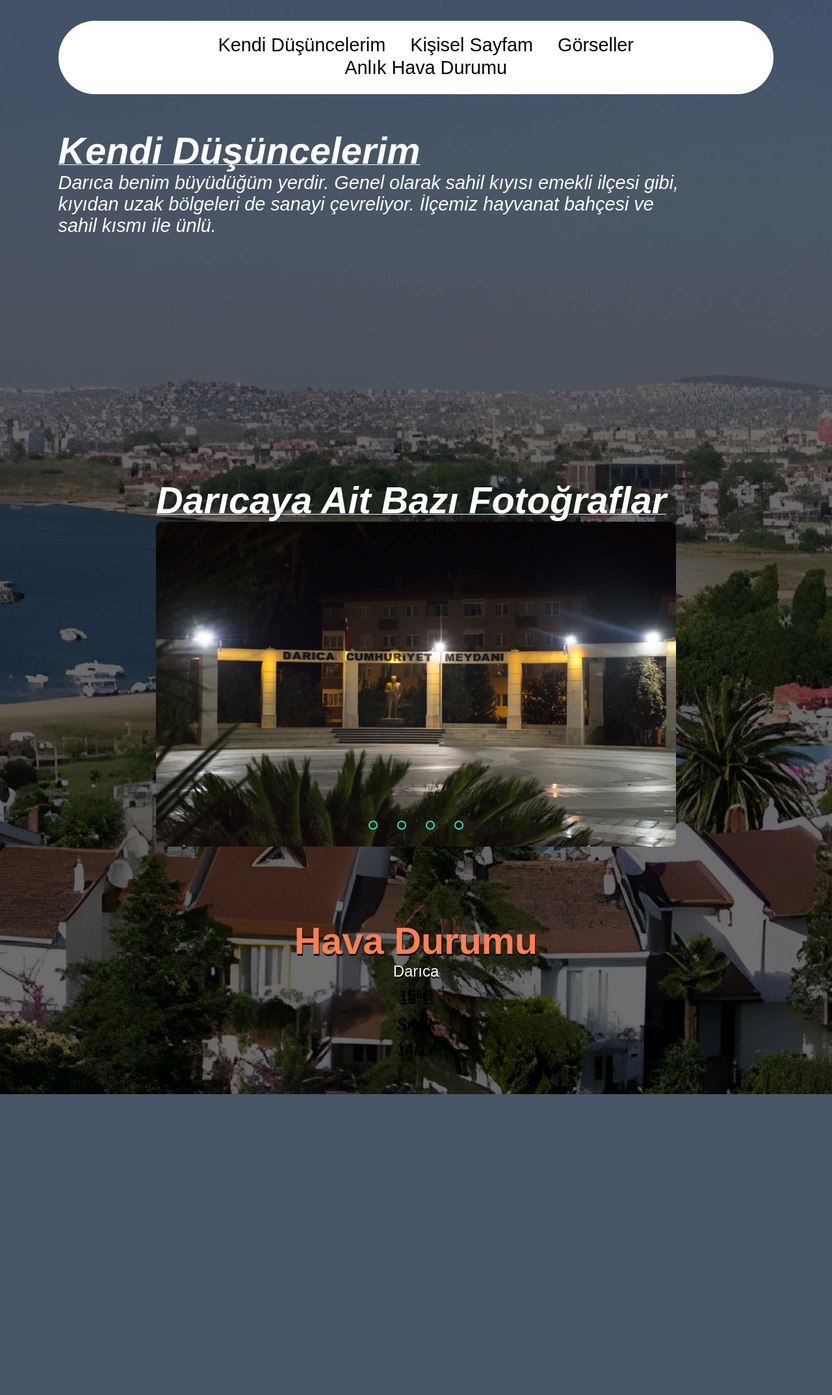
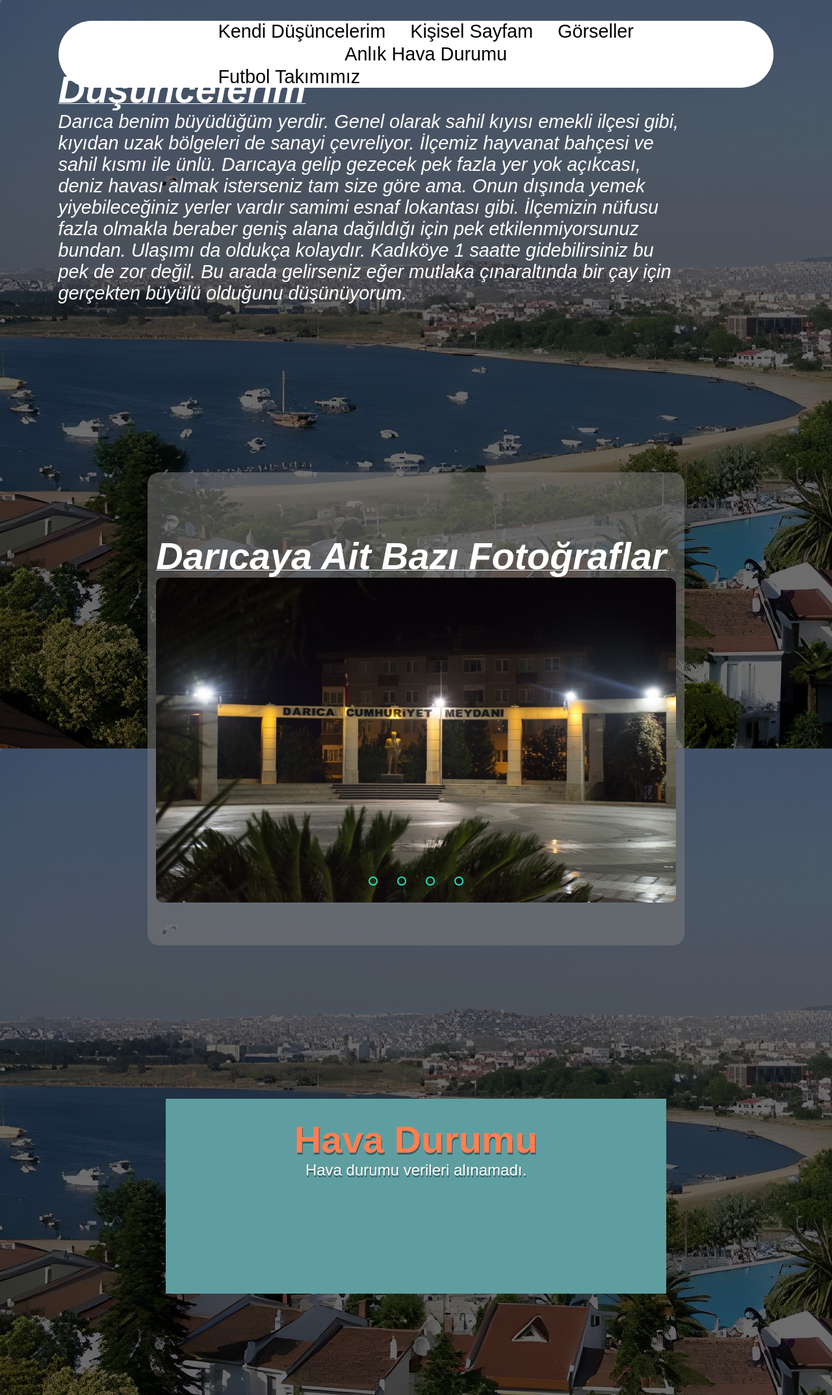
Before and after one commit to erencsahin/my-website, a PHP site: page /my-website/sehrim.html in a window 1280 px wide. Shown: the whole page at 65% size. Before the commit the page ends 1684 px from the top, so only its background shows below. Run offline with PHP 8.4, Linux system fonts and the light colour scheme.

Commit message:
apiden online olarak şehrim sayfasına data çekildi. şehrimin takımı sayfasına giriş yapıldı

```diff
--- a/havadurumu.js
+++ b/havadurumu.js
@@ -1,2 +1,33 @@
-const url = 'https://api.openweathermap.org/data/2.5/weather?lat={40.7747}&lon={29.4008}&appid={16a31c8d080e80aee16040216a812275}'
-const key = "16a31c8d080e80aee16040216a812275";
+const API_KEY = "16a31c8d080e80aee16040216a812275";
+const CITY_NAME = "Darıca";
+
+const cityElement = document.querySelector(".city");
+const tempElement = document.querySelector(".temp");
+const descElement = document.querySelector(".desc");
+const minmaxElement = document.querySelector(".minmax");
+
+function displayWeatherData(data) {
+  const weatherDescription = data.weather[0].description;
+  const temperature = data.main.temp;
+  const minTemp = data.main.temp_min;
+  const maxTemp = data.main.temp_max;
+
+  cityElement.textContent = CITY_NAME;
+  tempElement.textContent = `${temperature} °C`;
+  descElement.textContent = weatherDescription;
+  minmaxElement.textContent = `Min: ${minTemp} °C, Max: ${maxTemp} °C`;
+}
+
+function getWeatherData() {
+  const url = `https://api.openweathermap.org/data/2.5/weather?q=${CITY_NAME}&lang=tr&appid=${API_KEY}&units=metric`;
+
+  fetch(url)
+    .then(response => response.json())
+    .then(data => displayWeatherData(data))
+    .catch(error => {
+      console.log("Hata:", error);
+      cityElement.textContent = "Hava durumu verileri alınamadı.";
+    });
+}
+
+getWeatherData();
--- a/login.php
+++ b/login.php
@@ -1,6 +1,6 @@
 <?php
-$correctUsername='erencsahin0@gmail.com';
-$correctPassword='123456';
+$correctUsername='g211210088@ogr.sakarya.edu.tr';
+$correctPassword='g211210088';
 
 if (isset($_POST['username'])) {
     $username=$_POST['username'];
--- a/sehrim.html
+++ b/sehrim.html
@@ -13,43 +13,49 @@
       <nav class="navbar">
         <a href="#own-thinks" class="kendi-düsüncelerim">Kendi Düşüncelerim</a>
         <a href="mywebsite.html" class="mainpage">Kişisel Sayfam</a>
-        <a href="mywebsite.html" class="photos">Görseller</a>
-        <a href="mywebsite.html" class="weather">Anlık Hava Durumu</a>
+        <a href="#photos" class="photos">Görseller</a>
+        <a href="#weather" class="weather">Anlık Hava Durumu</a>
+        <a href="dgb.html" class="dgb">Futbol Takımımız</a>
       </nav>
     </header>
 
     <section class="own-thinks" id="own-thinks">
       <div class="content">
-        <h3>Kendi Düşüncelerim</h3>
+        <h3>Düşüncelerim</h3>
         <p class="düsünce-paragraf">
-          Darıca benim büyüdüğüm yerdir. Genel olarak sahil kıyısı emekli ilçesi gibi,
-          kıyıdan uzak bölgeleri de sanayi çevreliyor. İlçemiz hayvanat bahçesi ve sahil
-          kısmı ile ünlü.
+          Darıca benim büyüdüğüm yerdir. Genel olarak sahil kıyısı emekli ilçesi
+          gibi, kıyıdan uzak bölgeleri de sanayi çevreliyor. İlçemiz hayvanat
+          bahçesi ve sahil kısmı ile ünlü. Darıcaya gelip gezecek pek fazla yer yok açıkcası,
+          deniz havası almak isterseniz tam size göre ama. Onun dışında yemek yiyebileceğiniz yerler vardır
+          samimi esnaf lokantası gibi. İlçemizin nüfusu fazla olmakla beraber geniş alana dağıldığı için pek
+          etkilenmiyorsunuz bundan. Ulaşımı da oldukça kolaydır. Kadıköye 1 saatte gidebilirsiniz bu pek de zor değil.
+          Bu arada gelirseniz eğer mutlaka çınaraltında bir çay için gerçekten büyülü olduğunu düşünüyorum.
         </p>
       </div>
     </section>
     <section class="photos" id="photos">
+      <div class="container">
         <div class="content">
           <h3>Darıcaya Ait Bazı Fotoğraflar</h3>
 
           <div class="slider">
             <div class="slide">
-            <input type="radio" name="radio-btn" id="radio1">
-            <input type="radio" name="radio-btn" id="radio2">
-            <input type="radio" name="radio-btn" id="radio3">
-            <input type="radio" name="radio-btn" id="radio4">
+              <input type="radio" name="radio-btn" id="radio1" />
+              <input type="radio" name="radio-btn" id="radio2" />
+              <input type="radio" name="radio-btn" id="radio3" />
+              <input type="radio" name="radio-btn" id="radio4" />
 
               <div class="image first">
-              <img src="images/darıca1.jpeg" alt="">
+                <img src="images/darıca1.jpeg" alt="" />
               </div>
               <div class="img">
-              <img src="images/darıca2.jpeg" alt="">
+                <img src="images/darıca2.jpeg" alt="" />
               </div>
               <div class="img">
-              <img src="images/darıca3.jpeg" alt="">
+                <img src="images/darıca3.jpeg" alt="" />
               </div>
               <div class="img">
-              <img src="images/darıca4.jpg" alt="">
+                <img src="images/darıca4.jpg" alt="" />
               </div>
 
               <div class="nav-auto">
@@ -68,30 +74,31 @@
             </div>
           </div>
         </div>
-    </section>
-
-    <section class="weather">
-      <div class="content">
-        <h2>Hava Durumu</h2>
-        <div class="city">Darıca</div>
-        <div class="temp">15°C</div>
-        <div class="desc">Sıcak</div>
-        <div class="minmax">14/17</div>
       </div>
     </section>
 
+    <section class="weather" id="weather">
+      <div class="weather-container">
+        <div class="content">
+          <h2>Hava Durumu</h2>
+          <div class="city"></div>
+          <div class="temp"></div>
+          <div class="desc"></div>
+          <div class="minmax"></div>
+        </div>
+      </div>
+    </section>
 
     <script type="text/javascript">
-      var counter=1;
-      setInterval(function(){
-        document.getElementById('radio' + counter).checked=true;
+      var counter = 1;
+      setInterval(function () {
+        document.getElementById("radio" + counter).checked = true;
         counter++;
-        if (counter>4) {
+        if (counter > 4) {
           counter = 1;
         }
-      },2000)
+      }, 2000);
     </script>
     <script src="havadurumu.js"></script>
-
   </body>
 </html>
--- a/styles/sehrim.css
+++ b/styles/sehrim.css
@@ -10,13 +10,7 @@
     transition : 0.2s ease;
 }
 
-body{
-    background-position: center;
-    background-size: cover;
-
-}
 section{
-    display: block;
     padding: 3.5rem 7%;
 }
 p{
@@ -54,17 +48,16 @@
 }
 
 .header{
+    background-color: #ffffff;
     display: flex;
     align-items: center;
     justify-content: space-around;
     padding: 0 7%;
     margin: 2rem 7%;
-    height: 113px;
     position: sticky;
-    background-color: rgb(255, 255, 255);
     top: 0;
     border-radius: 30rem;
-    z-index: 500; /* bunun nedeni scroll aşağı gitse de headerim kaybolmasın(önüne bir şey geçmesin). */
+    z-index: 500;
 
 }
 .own-thinks{
@@ -78,6 +71,15 @@
     max-width: 60rem;
 }
 
+.container{
+    height: 728px;
+    width: 75%;
+    border-radius: 18px;
+    display: flex;
+    align-items: center;
+    justify-content: center;
+    background-color: #7a7a7a8a;
+}
 
 .slider{
     width: 800px;
@@ -173,32 +175,49 @@
     flex-direction: column;
     align-items: center;
     text-align: center;
+    margin-top: 124px;
+    margin-bottom: 100px;
+}
+.content{
+    font-size: 4.2rem;
+    margin-top: 30px;
 }
 .content h2{
     font-size: 3.6rem;
     color: coral;
-    text-shadow: 1px 3px rgba(0, 0, 0, .9);
+    text-shadow: 1px 3px rgba(0, 0, 0, .4);
 }
 .city{
     color: white;
     font-size: 24px;
     font-weight: 500;
     margin-bottom: 10px;
-    text-shadow: 1px 3px rgba(0, 0, 0, .9);
+    text-shadow: 1px 3px rgba(0, 0, 0, .4);
+
 }
 .temp{
+    color: white;
     font-size: 24px;
     font-weight: bold;
     margin-bottom: 15px;
-    text-shadow: 1px 5px rgba(0, 0, 0, .9);
+    text-shadow: 1px 5px rgba(0, 0, 0, .4);
 }
 .desc{
+    color: white;
     font-size: 24px;
     font-style: italic;
-    text-shadow: 1px 3px rgba(0, 0, 0, .9);
+    text-shadow: 1px 3px rgba(0, 0, 0, .4);
     margin-bottom: 10px;
+    text-transform: capitalize;
 }
 .minmax{
+    color: white;
     font-size: 24px;
-    text-shadow: 1px 3px rgba(0, 0, 0, .9);
+    text-shadow: 1px 3px rgba(0, 0, 0, .4);
 }
+
+.weather-container{
+    width: 70%;
+    height: 300px;
+    background-color: cadetblue;
+}
```
Also changed, not shown: dgb.html (added, +26 -0 lines), mywebsite.html (+0 -7 lines), styles/dgb.css (added, +32 -0 lines), images/dgb.jpg (added), images/replicate-prediction-nxgaokbbsfmj7vywcqbewpkfje.png (added), images/replicate-prediction-vd2zjxzb7g3ngq6dtrqs3bjy54.png (added). Lines whose indentation alone changed are shown as unchanged.
